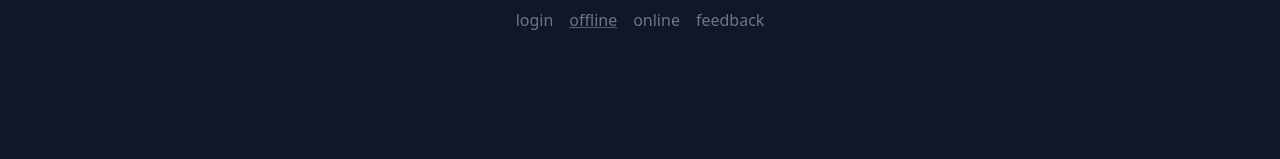
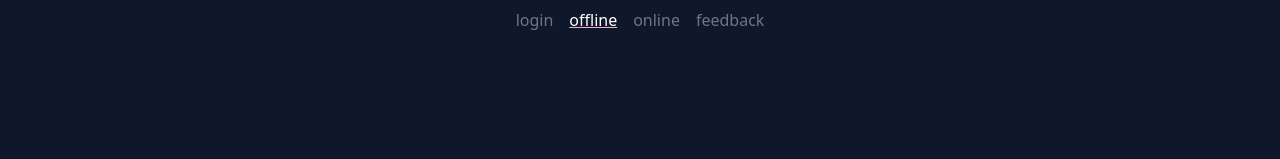
Before and after one commit to cantart/conn4, a SvelteKit app: page / in a window 1280 px wide. Shown: the top 159 px of the page. Built offline with nearby package versions, Linux system fonts and the light colour scheme; no server answers.

Commit message:
fix the style of nav entry

```diff
--- a/src/routes/+layout.svelte
+++ b/src/routes/+layout.svelte
@@ -64,7 +64,8 @@
 {#snippet navEntry(data: { pathname: string; label: string })}
 	<a
 		href={data.pathname}
-		class="opacity-40 transition-all hover:opacity-100 {$page.url.pathname === data.pathname &&
-			'cursor-auto underline decoration-pink-300 opacity-100'}">{data.label}</a
+		class="transition-all hover:opacity-100 {$page.url.pathname === data.pathname
+			? 'cursor-auto underline decoration-pink-300'
+			: 'opacity-40'}">{data.label}</a
 	>
 {/snippet}
```
